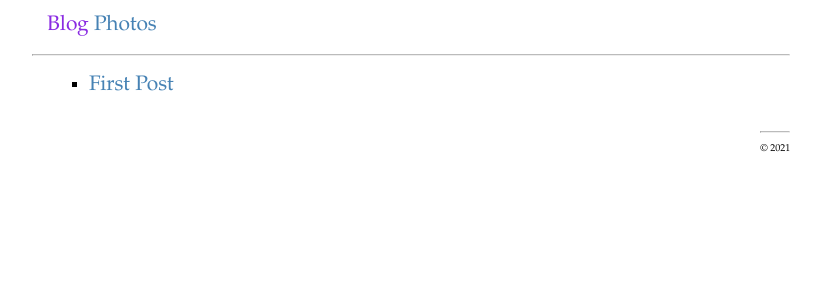
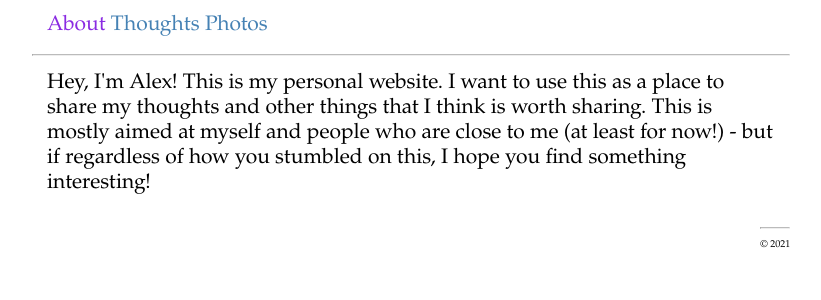
Before and after one commit to acurtiz/acurtiz.github.io, a Jekyll site: the page built from index.html, in a window 1280 px wide. Shown: the top 300 px of the page, without its empty margins (229-1050 px from the left). Built offline with Jekyll 4.4.1, drawn with Linux system fonts in a browser that asks for light colours.

Commit message:
Add blog post permalink, add about page as index.

```diff
--- a/_config.yml
+++ b/_config.yml
@@ -11,6 +11,7 @@ defaults:
       type: "posts"
     values:
       layout: "post"
+      permalink: /:collection/:name
   - scope:
       path: ""
       type: "photo_albums"
--- a/_data/navigation.yml
+++ b/_data/navigation.yml
@@ -1,4 +1,6 @@
-- name: Blog
+- name: About
   link: /
+- name: Thoughts
+  link: /blog.html
 - name: Photos
   link: /photo_albums.html
--- a/index.html
+++ b/index.html
@@ -1,12 +1,8 @@
 ---
 layout: default
-title: Blog
+title: About
 ---
 
 <div class="body-text">
-  <ul>
-    {% for post in site.posts %}
-    <li><a href="{{ post.url | relative_url }}">{{ post.title }}</a></li>
-    {% endfor %}
-  </ul>
+  Hey, I'm Alex! This is my personal website. I want to use this as a place to share my thoughts and other things that I think is worth sharing. This is mostly aimed at myself and people who are close to me (at least for now!) - but if regardless of how you stumbled on this, I hope you find something interesting!
 </div>
```
Also changed, not shown: blog.html (added, +12 -0 lines).
